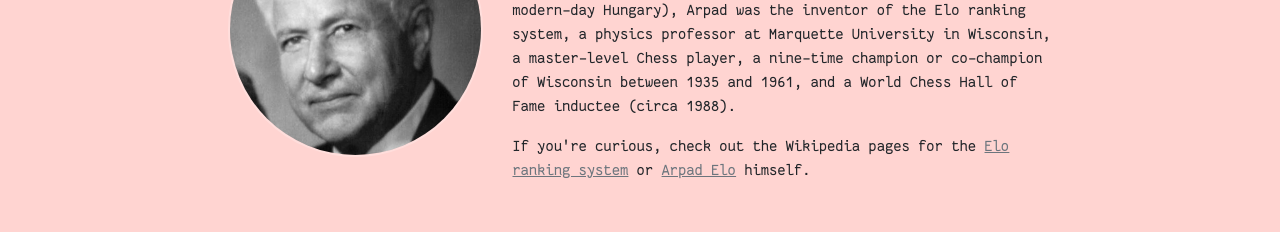
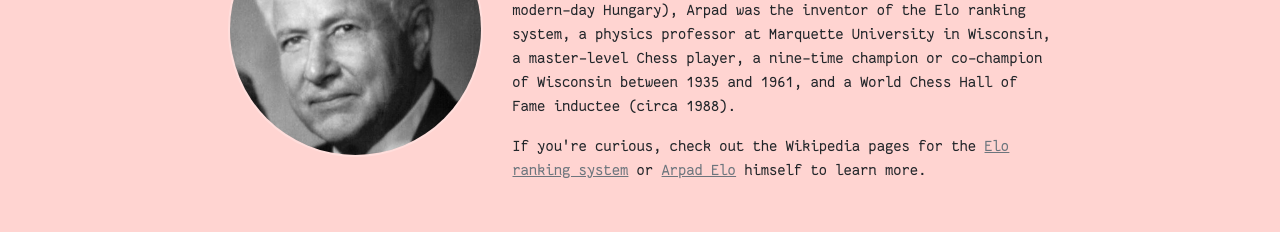
Before and after one commit to mjparrott/elo, a React (Create React App) app: page / in a window 1280 px wide. Shown: the part 1480-1712 px from the top of the page. Built offline with nearby package versions, Linux system fonts and the light colour scheme.

Commit message:
Readability

```diff
--- a/src/App.js
+++ b/src/App.js
@@ -94,7 +94,7 @@ class App extends Component {
                   <h5><strong>Arpad Emrick Elo</strong></h5>
                   <p><em>1903-1992</em></p>
                   <p>Born in Egyházaskesző, Austro-Hungarian Empire (now located in modern-day Hungary), Arpad was the inventor of the Elo ranking system, a physics professor at Marquette University in Wisconsin, a master-level Chess player, a nine-time champion or co-champion of Wisconsin between 1935 and 1961, and a World Chess Hall of Fame inductee (circa 1988).</p>
-                  <p>If you're curious, check out the Wikipedia pages for the <ExternalLink href="https://en.wikipedia.org/wiki/Elo_rating_system">Elo ranking system</ExternalLink> or <ExternalLink href="https://en.wikipedia.org/wiki/Arpad_Elo">Arpad Elo</ExternalLink> himself.</p>
+                  <p>If you're curious, check out the Wikipedia pages for the <ExternalLink href="https://en.wikipedia.org/wiki/Elo_rating_system">Elo ranking system</ExternalLink> or <ExternalLink href="https://en.wikipedia.org/wiki/Arpad_Elo">Arpad Elo</ExternalLink> himself to learn more.</p>
                 </div>
               </div>
             </div>
```
